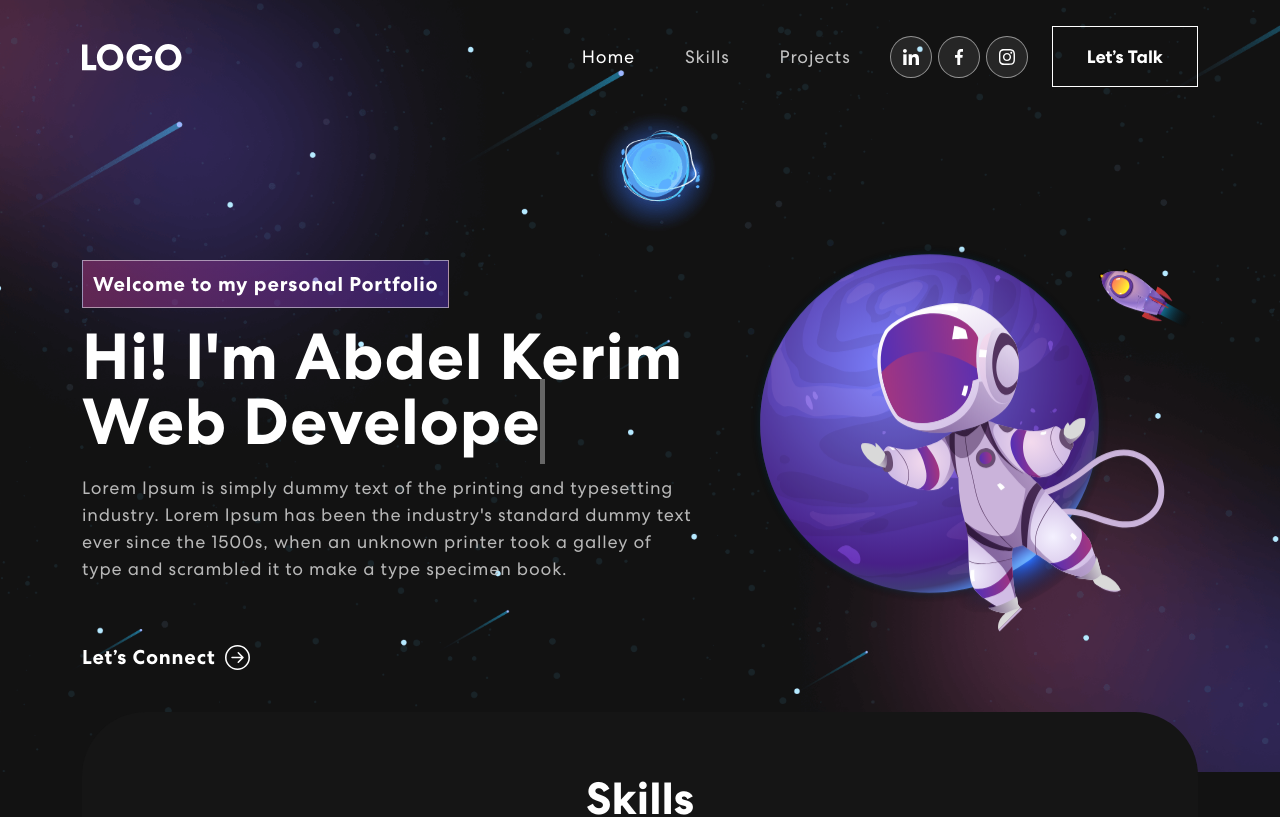
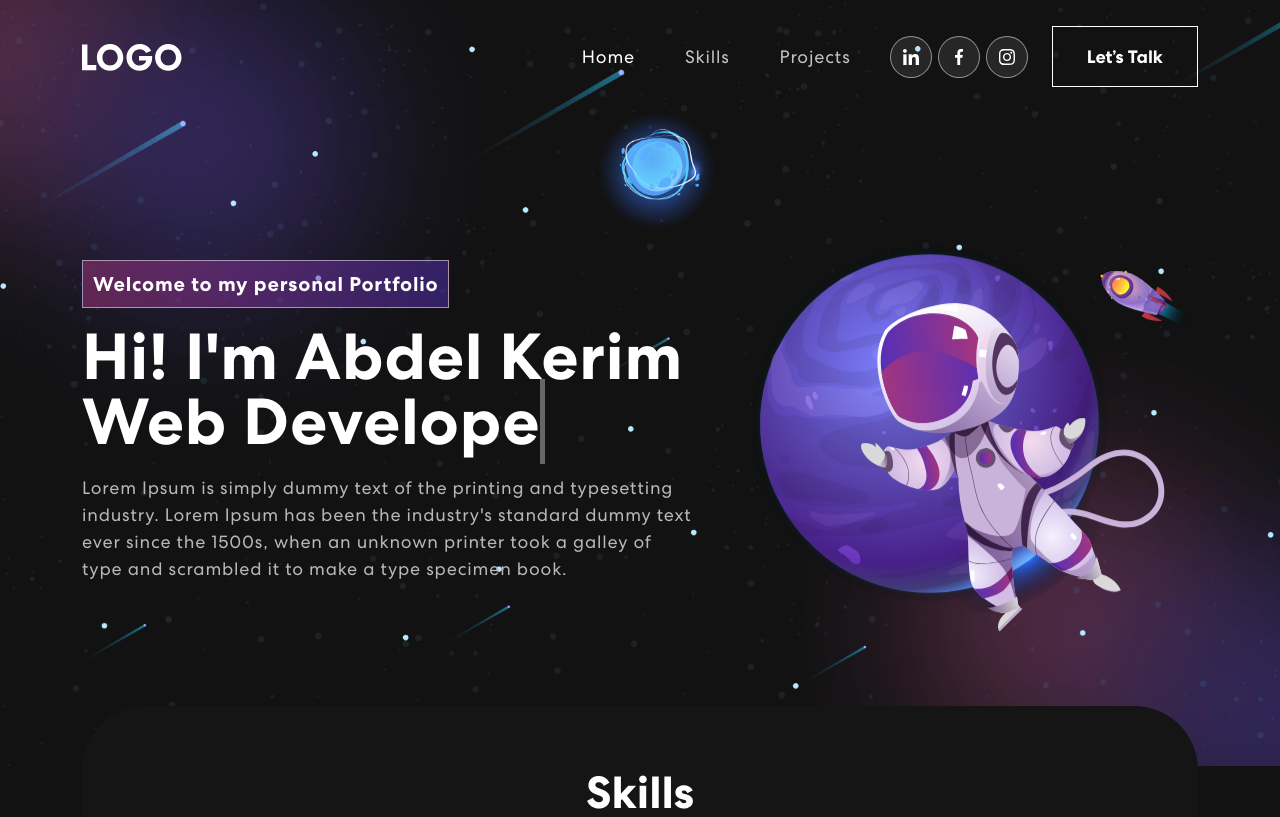
Before and after one commit to AbdelkerimMahfoudh/salah-portfolio, a React (Create React App) app: page / in a window 1280 px wide. Shown: the top 817 px of the page. Built offline with nearby package versions, Linux system fonts and the light colour scheme.

Commit message:
updating the inputs and buttons with different css

```diff
--- a/src/components/Banner.js
+++ b/src/components/Banner.js
@@ -58,7 +58,7 @@
                   <span className="tagline">Welcome to my personal Portfolio</span>
                   <h1>{`Hi! I'm Abdel Kerim`} <span className="txt-rotate" dataPeriod="1000" data-rotate='[ "Web Developer", "Mobile Developer", "UI/UX Designer" ]'><span className="wrap">{text}</span></span></h1>
                   <p>Lorem Ipsum is simply dummy text of the printing and typesetting industry. Lorem Ipsum has been the industry's standard dummy text ever since the 1500s, when an unknown printer took a galley of type and scrambled it to make a type specimen book.</p>
-                  <button onClick={() => console.log('connect')}>Let’s Connect <ArrowRightCircle size={25} /></button>
+                  {/* <button onClick={() => console.log('connect')}>Let’s Connect <ArrowRightCircle size={25} /></button> */}
                 </div>}
             </TrackVisibility>
           </Col>
```
